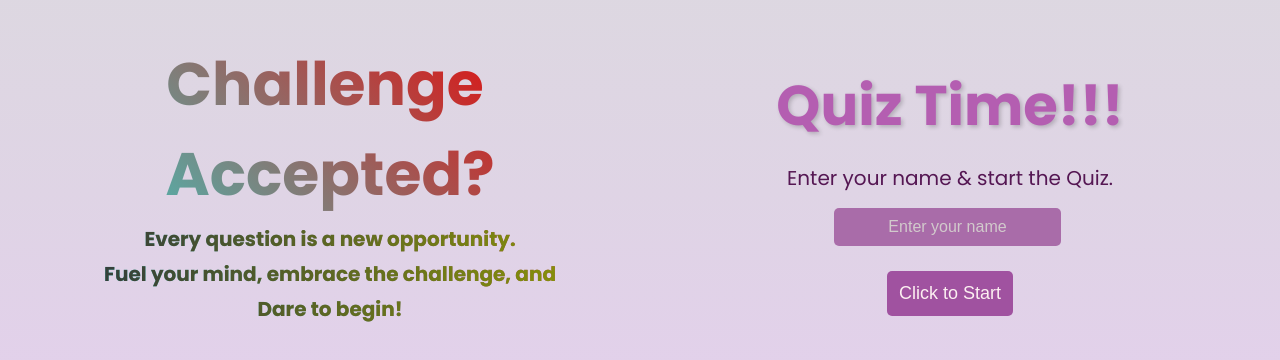
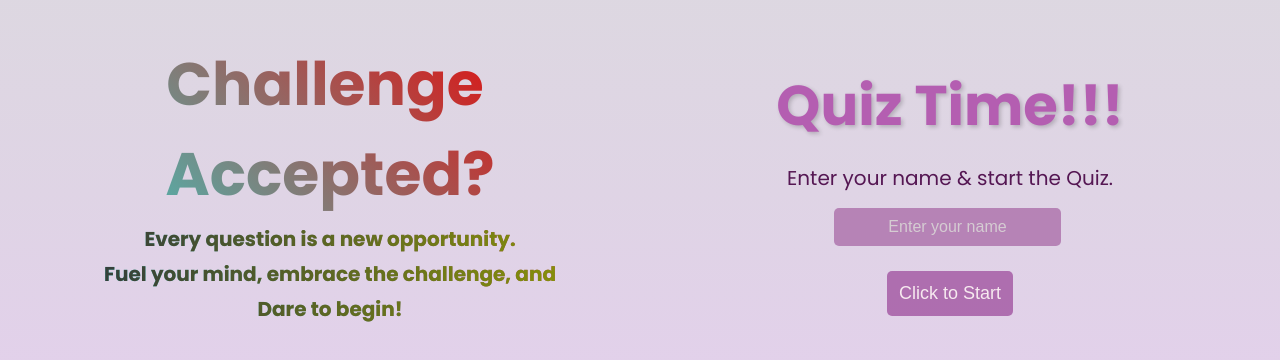
Before and after one commit to YashButani-28/Quizz-Project-v-1, a plain HTML site: page index.html in a window 1280 px wide. Shown: the part 206-566 px from the top of the page. Drawn offline with Linux system fonts and the light colour scheme.

Commit message:
change some bugs

```diff
--- a/style.css
+++ b/style.css
@@ -111,7 +111,7 @@ body {
 input {
 
     background-color: #a461a2;
-    opacity: 0.9;
+    opacity: 0.7;
     padding: 10px;
     color: rgb(222, 213, 213);
     border: none;
@@ -148,7 +148,7 @@ label {
     text-align: center;
     border: none;
     background-color: rgb(153 68 152);
-    opacity: 0.9;
+    opacity: 0.7;
     color: #fff2f2;
     padding: 12px;
     border-radius: 5px;
@@ -430,7 +430,7 @@ header {
     /* background: linear-gradient(to bottom, rgb(73, 122, 122) 0%, rgb(73, 122, 122) 60%, #123b3b 100%);
     box-shadow: 0 0 3px 1px white; */
     color: black;
-    margin: 25px auto;
+    margin: 0px auto;
     padding: 25px;
     width: 70%;
     border-radius: 5px;
@@ -520,7 +520,7 @@ header {
 /* Container Styles for Skipped Questions */
 .skipped-questions-summary {
     /* background-color: #a39797; */
-    /* background-color: #a58585; */
+    /* background-color: #a58585;git */
     background-color: #b98383;
 
 
```
